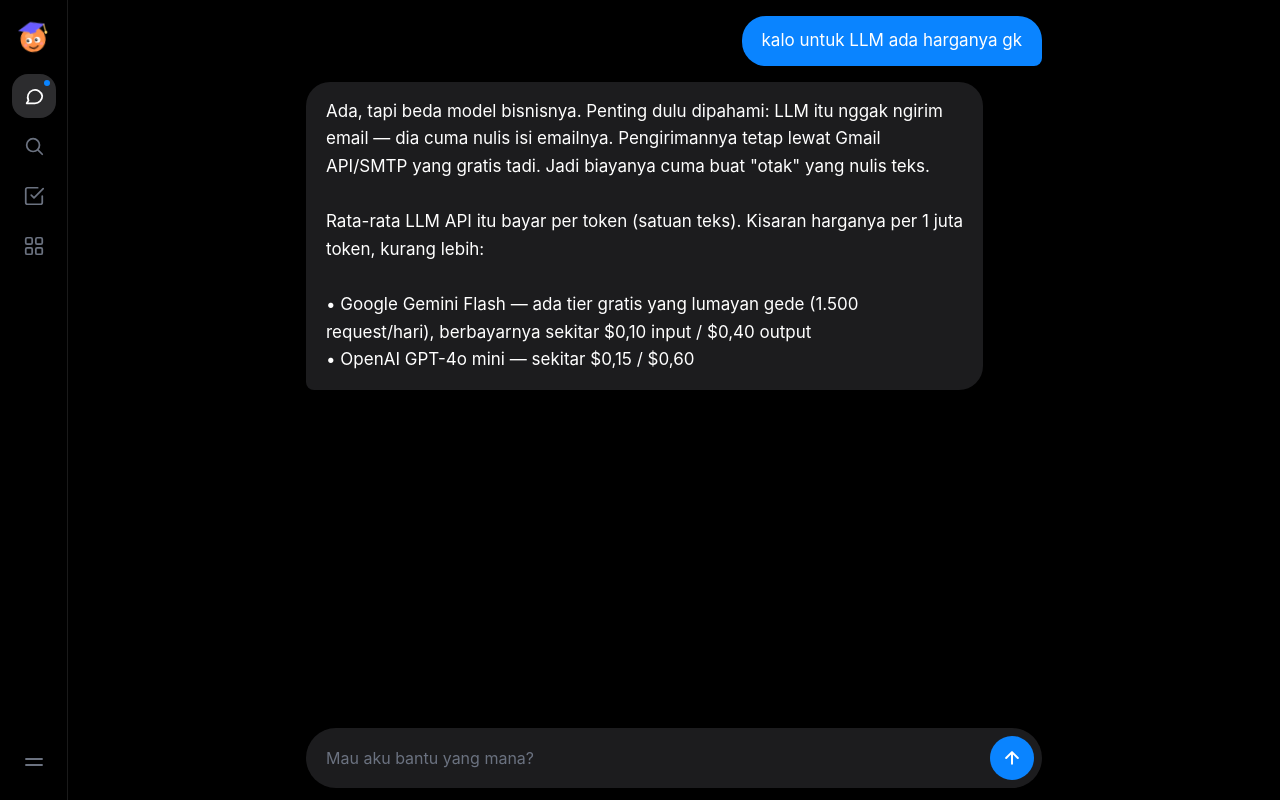
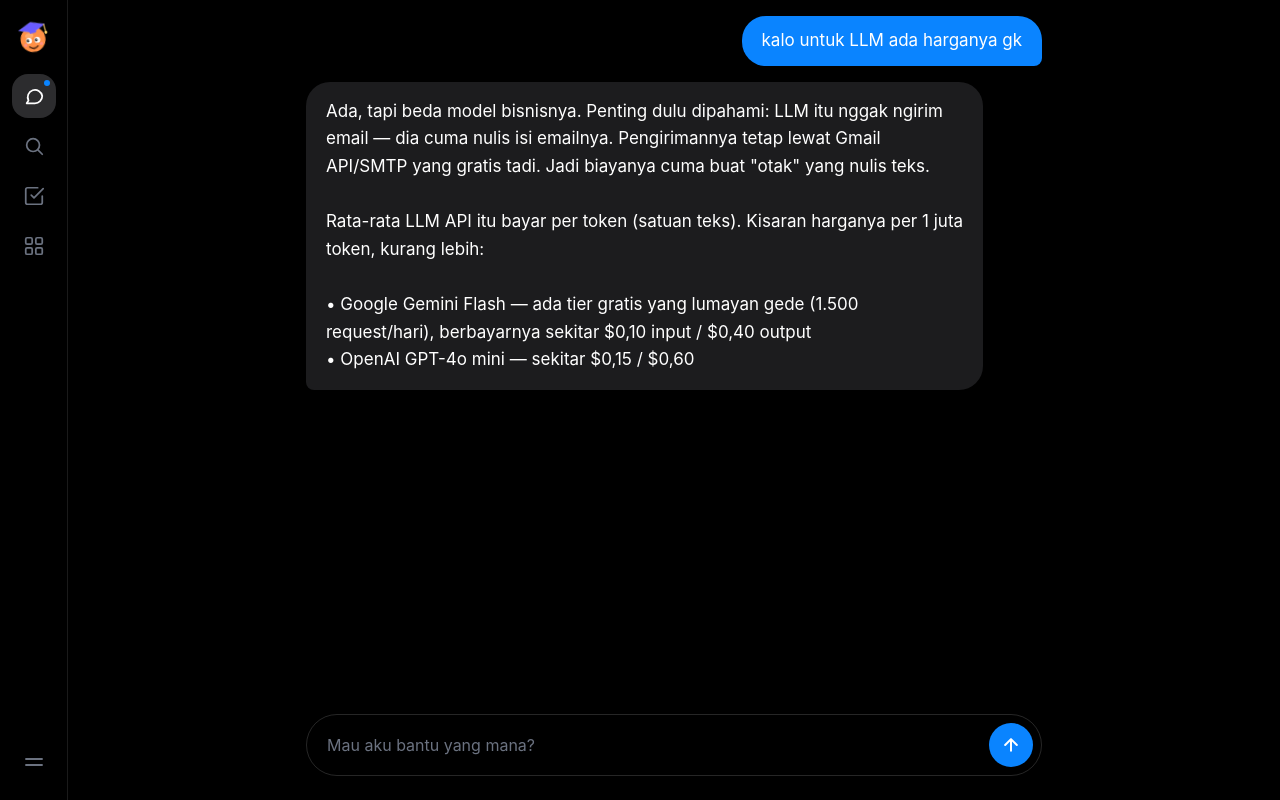
Before and after one commit to Rain-dev-187/smart-virtual-assistant-llm, a React (Vite) app in the folder frontend/: page / in a window 1280 px wide. Built offline with nearby package versions, Linux system fonts and the light colour scheme.

Commit message:
Desktop: input bawah transparan dengan border tipis

```diff
--- a/frontend/src/components/ChatScreen.jsx
+++ b/frontend/src/components/ChatScreen.jsx
@@ -70,8 +70,8 @@ export default function ChatScreen({ onOpenDrawer, onOpenMenu, onToggleChatSide,
       </div>
 
       {/* Input bar — melayang transparan di mobile, normal di desktop */}
-      <div className="absolute bottom-16 inset-x-0 z-10 px-4 pb-3 pt-2 md:static md:z-auto md:shrink-0">
-        <div className="flex items-center gap-2 bg-card rounded-full pl-5 pr-2 py-2">
+      <div className="absolute bottom-16 inset-x-0 z-10 px-4 pb-3 pt-2 md:static md:z-auto md:shrink-0 md:pb-6">
+        <div className="flex items-center gap-2 bg-card md:bg-transparent md:border md:border-white/15 rounded-full pl-5 pr-2 py-2">
           <input
             value={draft}
             onChange={(e) => setDraft(e.target.value)}
```
